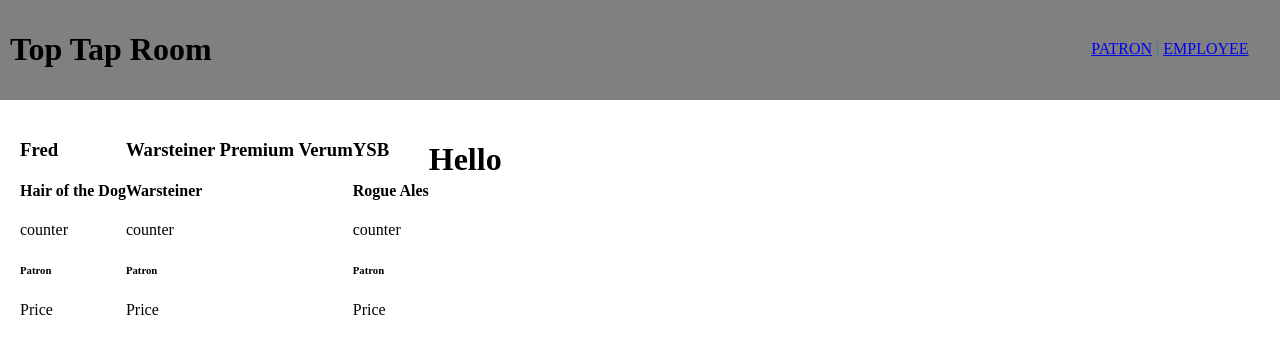
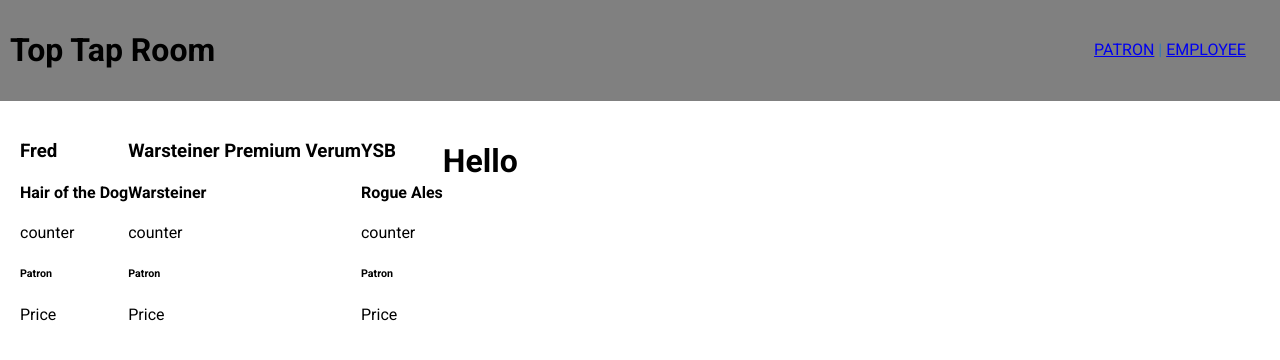
Before and after one commit to LiamPKenna/tap-room, a React (Create React App) app: page / in a window 1280 px wide. Shown: the top 360 px of the page. Built offline with nearby package versions, Linux system fonts and the light colour scheme.

Commit message:
Add Material UI and Icons

```diff
--- a/package.json
+++ b/package.json
@@ -3,6 +3,8 @@
   "version": "0.1.0",
   "private": true,
   "dependencies": {
+    "@material-ui/core": "^4.9.2",
+    "@material-ui/icons": "^4.9.1",
     "@testing-library/jest-dom": "^4.2.4",
     "@testing-library/react": "^9.3.2",
     "@testing-library/user-event": "^7.1.2",
--- a/public/index.html
+++ b/public/index.html
@@ -3,6 +3,8 @@
   <head>
     <meta charset="utf-8" />
     <link rel="icon" href="%PUBLIC_URL%/favicon.ico" />
+    <link rel="stylesheet" href="https://fonts.googleapis.com/css?family=Roboto:300,400,500,700&display=swap" />
+    <link rel="stylesheet" href="https://fonts.googleapis.com/icon?family=Material+Icons" />
     <meta name="viewport" content="width=device-width, initial-scale=1" />
     <meta name="theme-color" content="#000000" />
     <meta
--- a/src/index.css
+++ b/src/index.css
@@ -1,3 +1,4 @@
 body {
   margin: 0;
+  font-family: Roboto;
 }
```
Also changed, not shown: 1 other file (tests, documents, lock files or other folders).
